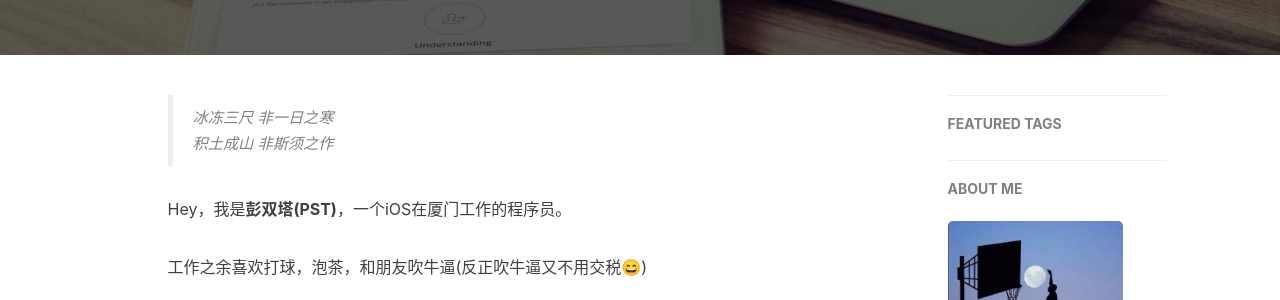
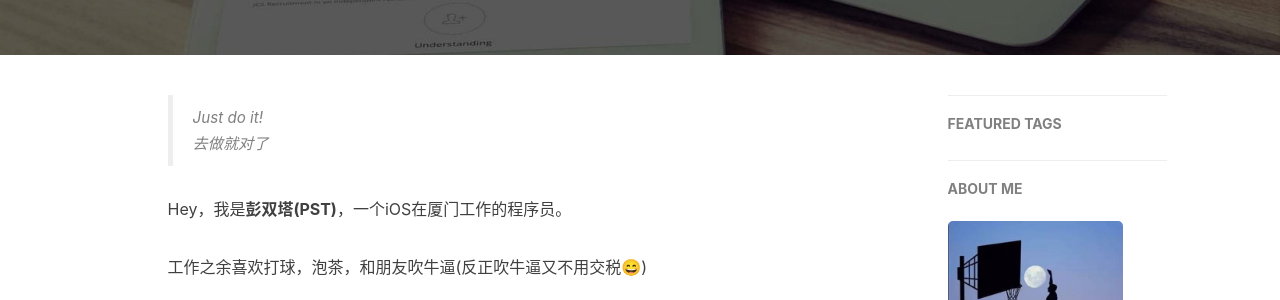
Before and after one commit to pengshuangta/pengshuangta.github.io, a Jekyll site: the page built from about.html, in a window 1280 px wide. Shown: the part 363-663 px from the top of the page. Built offline with Jekyll 4.4.1, drawn with Linux system fonts in a browser that asks for light colours; nearby versions of some CDN libraries; comment, search, counter and statistics services are not loaded.

Commit message:
Update about.html

```diff
--- a/about.html
+++ b/about.html
@@ -15,8 +15,8 @@
 <div class="zh post-container">
 
     <!--copied from markdown -->
-    <blockquote><p>冰冻三尺 非一日之寒<br>
-    积土成山 非斯须之作</p></blockquote>
+    <blockquote><p>Just do it!<br>
+    去做就对了</p></blockquote>
 
     <p>Hey，我是<strong>彭双塔(PST)</strong>，一个iOS在厦门工作的程序员。</p>
 
```
